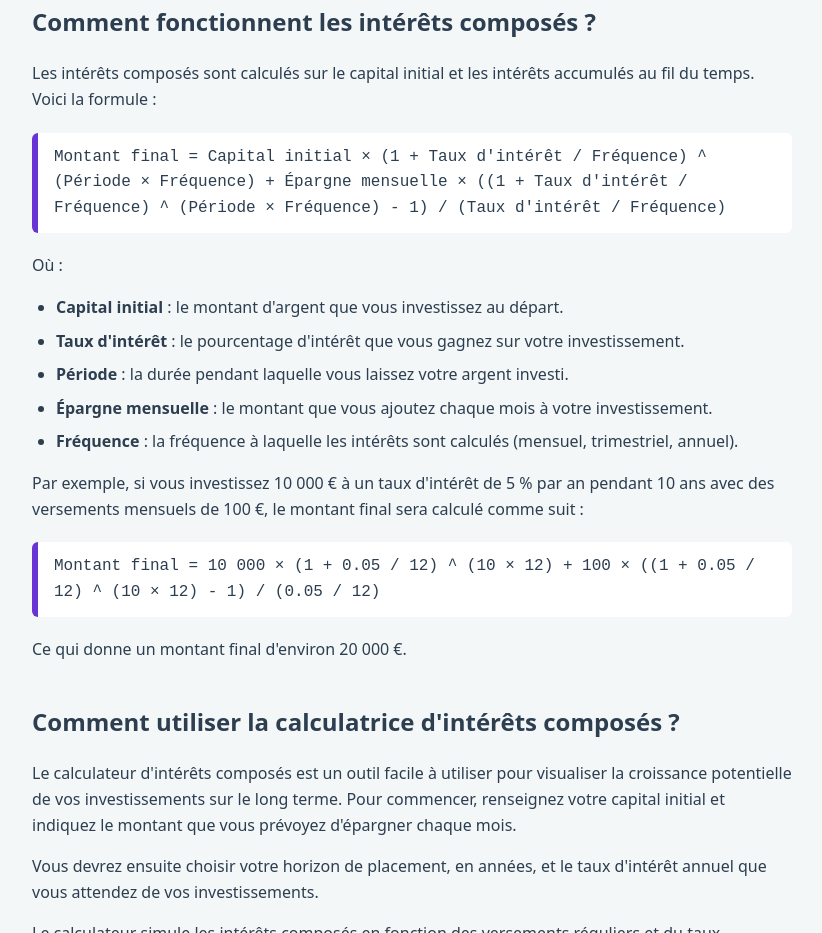
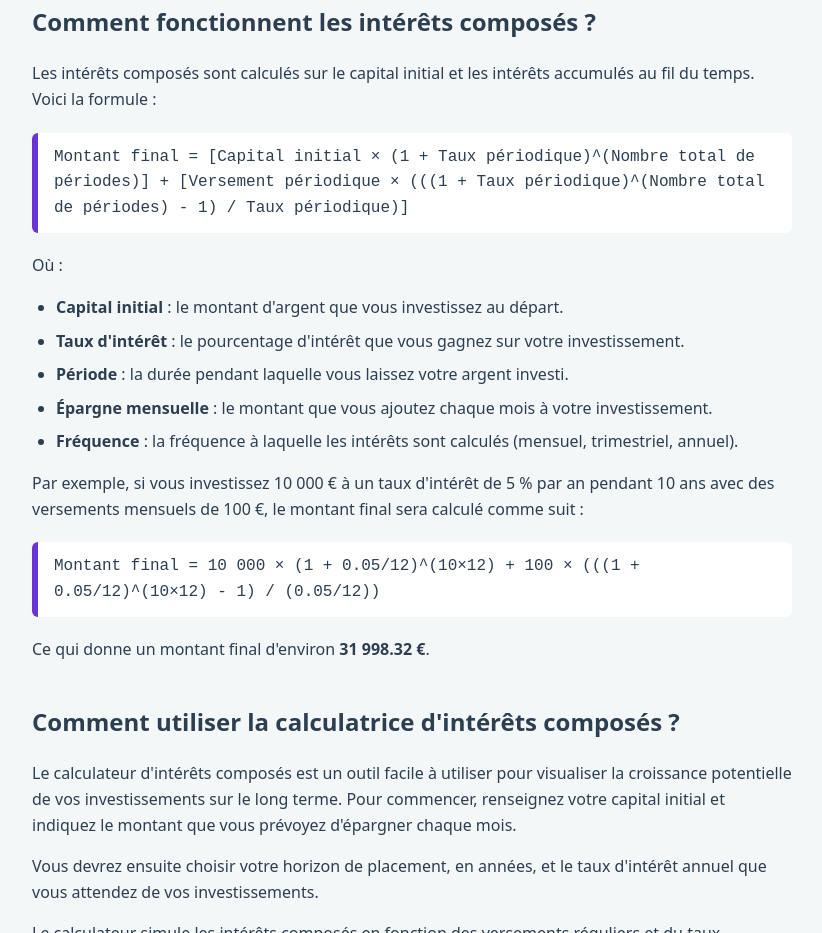
Before and after one commit to heitzjulien/calculatrice-interets-composes, a plain HTML site: page index.html in a window 1280 px wide. Shown: the part 1011-1944 px from the top of the page, without its empty margins (228-1050 px from the left). Drawn offline with nearby package versions, Linux system fonts and the light colour scheme.

Commit message:
fix: index.html change in blockquote formula and exemple

```diff
--- a/index.html
+++ b/index.html
@@ -209,9 +209,9 @@
                             du temps. Voici la formule :
                         </p>
                         <blockquote>
-                            Montant final = Capital initial × (1 + Taux d'intérêt / Fréquence) ^ (Période × Fréquence) +
-                            Épargne mensuelle × ((1 + Taux d'intérêt / Fréquence) ^ (Période × Fréquence) - 1) / (Taux
-                            d'intérêt / Fréquence)
+                            Montant final = [Capital initial × (1 + Taux périodique)^(Nombre total de périodes)]
+                            + [Versement périodique × (((1 + Taux périodique)^(Nombre total de périodes) - 1)
+                            / Taux périodique)]
                         </blockquote>
                         <p>Où :</p>
                         <ul>
@@ -239,10 +239,10 @@
                             avec des versements mensuels de 100 €, le montant final sera calculé comme suit :
                         </p>
                         <blockquote>
-                            Montant final = 10 000 × (1 + 0.05 / 12) ^ (10 × 12) + 100 × ((1 + 0.05 / 12) ^ (10 × 12) -
-                            1) / (0.05 / 12)
+                            Montant final = 10 000 × (1 + 0.05/12)^(10×12) + 100 × (((1 + 0.05/12)^(10×12) - 1)
+                            / (0.05/12))
                         </blockquote>
-                        <p>Ce qui donne un montant final d'environ 20 000 €.</p>
+                        <p>Ce qui donne un montant final d'environ <b>31 998.32 €</b>.</p>
                     </div>
                 </div>
 
```
